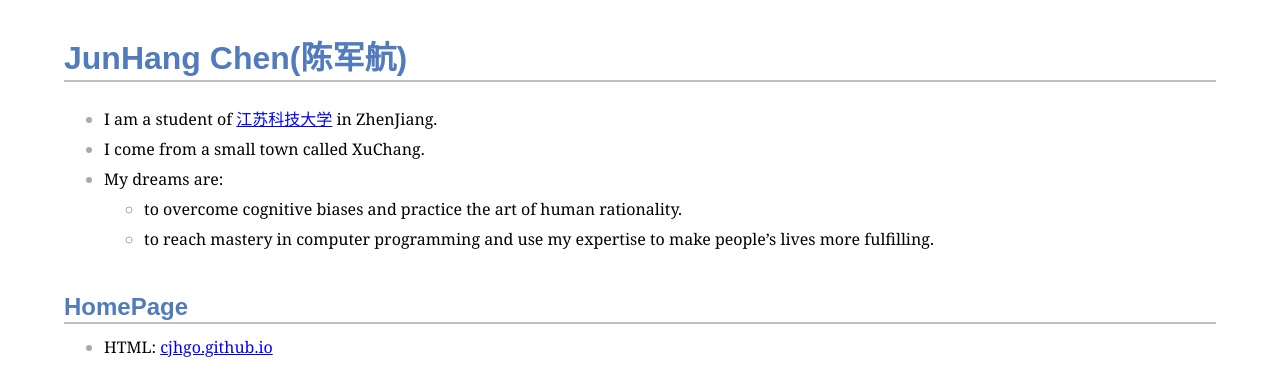
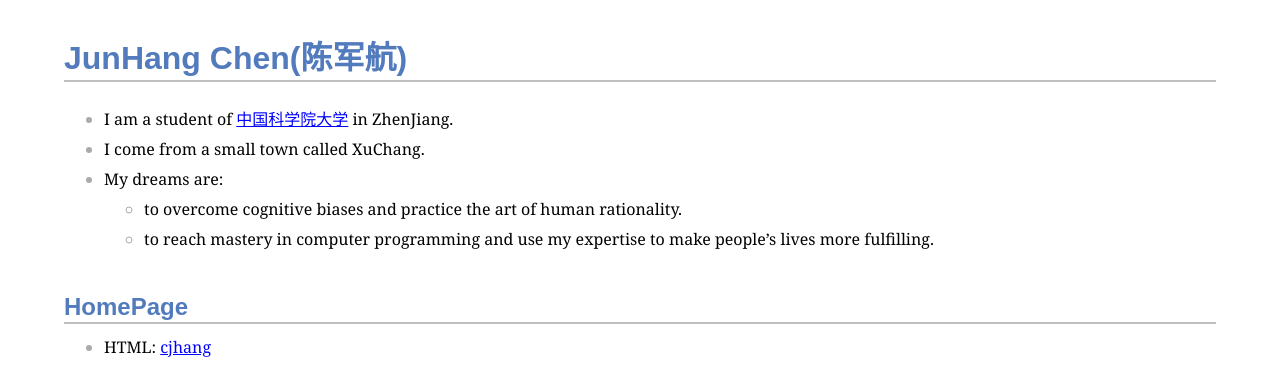
Before and after one commit to cjhgo/cjhgo.github.io, a plain HTML site: page index.htm in a window 1280 px wide. Shown: the top 384 px of the page. Drawn offline with Linux system fonts and the light colour scheme.

Commit message:
update edu

```diff
--- a/index.htm
+++ b/index.htm
@@ -752,7 +752,7 @@ _gaq.push(['_trackPageview']);
         <div class="ulist"><ul>
           <li>
             <p>
-              I am a student  of <a href="http://www.just.edu.cn/">江苏科技大学</a> in ZhenJiang.
+              I am a student  of <a href="http://www.ucas.ac.cn/">中国科学院大学</a> in ZhenJiang.
             </p>
           </li>
           <li>
@@ -786,7 +786,7 @@ _gaq.push(['_trackPageview']);
         <div class="ulist"><ul>
           <li>
             <p>
-              HTML: <a href="http://cjhgo.github.io">cjhgo.github.io</a>
+              HTML: <a href="http://www.cjhang.com">cjhang</a>
             </p>
           </li>
         </ul></div>
```
